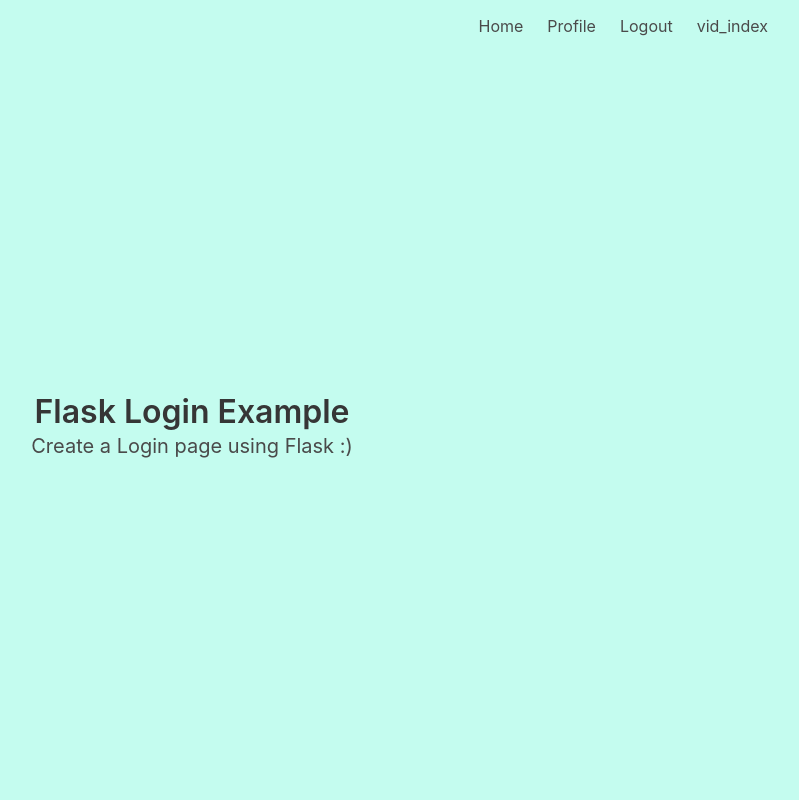
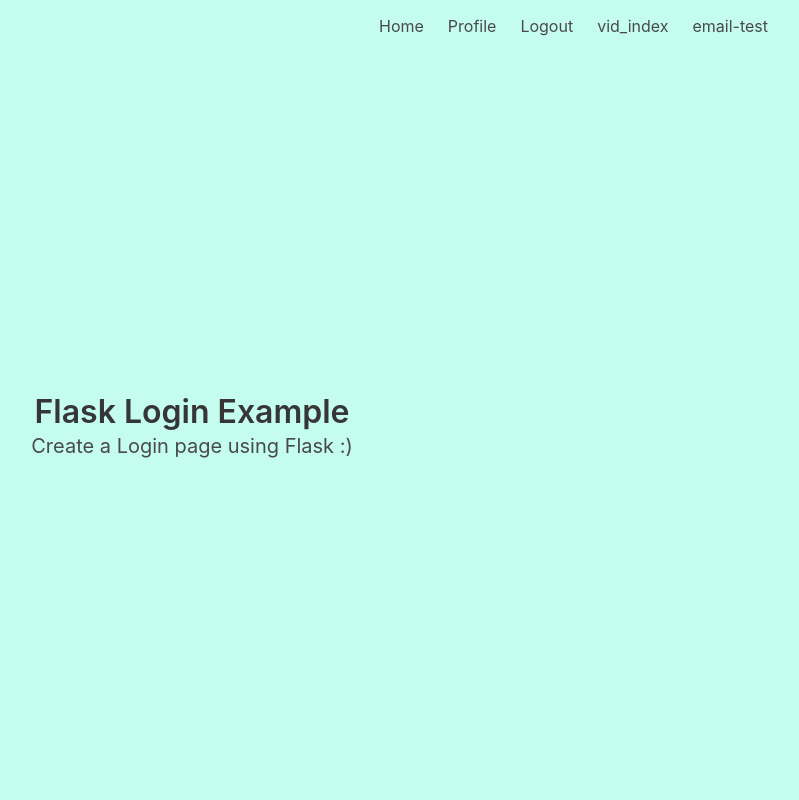
Before and after one commit to mshimcoding/Encore_final_project, a Flask app: page / in a window 1280 px wide. Shown: the whole page, without its empty margins (448-1247 px from the left). Run offline with Flask 2, Linux system fonts and the light colour scheme; a user stored in the database is signed in; parts of the project's set-up code (start-up, migrations or seed data) failed here and were passed over.

Commit message:
Update base.html

```diff
--- a/Final_Project/templates/base.html
+++ b/Final_Project/templates/base.html
@@ -44,6 +44,11 @@
                             vid_index
                         </a>
                         {% endif %}
+                        {% if current_user.is_authenticated %}
+                        <a href="{{ url_for('main.email') }}" class="navbar-item">
+                            email-test
+                        </a>
+                        {% endif %}
                     </div>
                 </div>
             </div>
```
